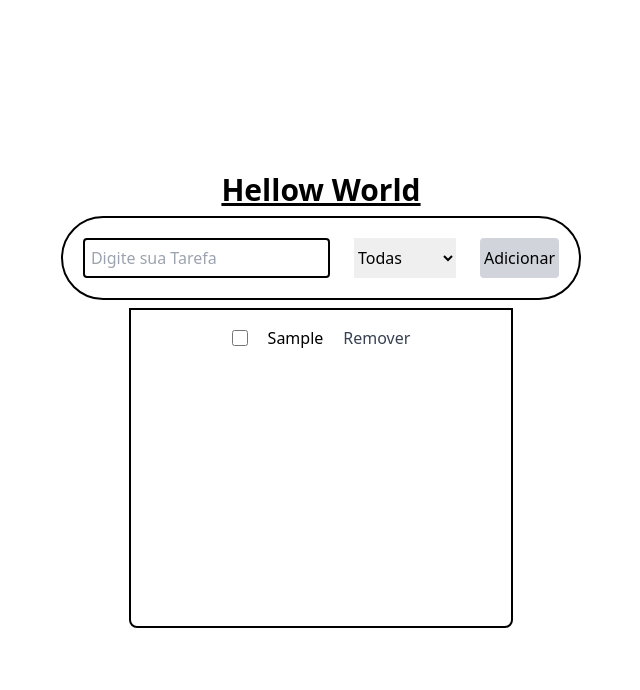
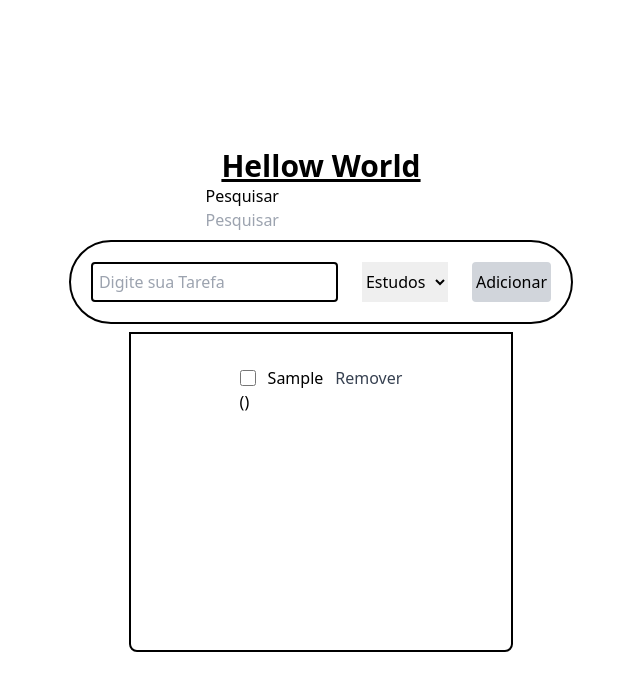
Before and after one commit to LuizFariaPeres/todo-react-avancado, a React (Vite) app in the folder todo-list/: page / in a window 1280 px wide. Both pictures are taken after typing "Sample" into the empty fields and a click on the button "Adicionar". Shown: the top 690 px of the page, without its empty margins (319-959 px from the left). Built offline with nearby package versions, Linux system fonts and the light colour scheme.

Commit message:
Categorias e inicio de sistema de busca

```diff
--- a/todo-list/src/App.jsx
+++ b/todo-list/src/App.jsx
@@ -1,61 +1,17 @@
-import { useEffect, useState } from "react"
-import Tarefa from "./components/Tarefa"
-import useInput from "./hooks/useInput"
+import { useState } from "react"
+import Todo from "./components/Todo"
+import { UseContext } from "./Context/UseContext";
+
 
 export default function App (){
 
-
-  const[list, setList] = useState([])
-  const[filtro, setFiltro] = useState('Todas')
-  const tarefa = useInput();
-
-  const handleSubmit = (e) =>
-    {
-      e.preventDefault();
-      if(tarefa.valor.trim() === ''){
-        alert('Campo obrigatório')
-        return
-      }
-
-      const novaTarefa = {text: tarefa.valor, concluida: false}
-
-      setList([...list, novaTarefa])
-      tarefa.clean();
+  const[busca, setBusca] = useState('');
 
 
-    }
+    return(
+      <UseContext.Provider value={{busca, setBusca}}>
+        <Todo/>
+      </UseContext.Provider>
 
-    const remove = (indexRemove) => {
-      setList(prev => prev.filter((_, index) => index !== indexRemove))
-    }
-
-
-  return(
-    <div className="flex flex-col w-full h-dvh p-6 content-center justify-center items-center">
-        <h1 className="text-3xl font-bold underline">Hellow World</h1>
-
-          <form className="flex flex-rowl m-2 gap-6 p-5 border-solid border-black border-2 rounded-full" onSubmit={handleSubmit}>
-            <input type="text" placeholder="Digite sua Tarefa"
-            className="border-solid border-2 border-black rounded p-1.5"
-            value={tarefa.valor}
-            onChange={tarefa.onChange}
-            />
-            <select name="Filtros" id="marcadas" value={filtro}>
-              <option value="Todas">Todas</option>
-              <option value="Concluídas">Concluídas</option>
-              <option value="Pendentes">Pendentes</option>
-            </select>
-            <button type="submit" className="border-solid border-2 border-none rounded p-1 bg-gray-300">Adicionar</button>
-          </form>
-
-
-        <div className=" relative flex justify-center p-4 w-96 h-80 border-solid border-2 border-black rounded-b-lg overflow-y-auto">
-          <ul className="h-full">
-            {list.map((item, index) =>(
-              <Tarefa key={index} text={item.text} onDelete={()=> remove(index)}/>
-            ))}
-          </ul>
-        </div>
-    </div>
-  )
+    )
 }
--- /dev/null
+++ b/todo-list/src/Context/UseContext.jsx
@@ -0,0 +1,3 @@
+import { createContext, useContext } from "react";
+
+export const UseContext = createContext();
--- /dev/null
+++ b/todo-list/src/components/Search.jsx
@@ -0,0 +1,13 @@
+import useInput from "../hooks/useInput"
+
+export default function Search ({busca, setBusca}){
+    const input = useInput()
+
+    return(
+        <div>
+            <h2>Pesquisar</h2>
+            <input type="text"  value={input.valor} onChange={input.onChange} placeholder="Pesquisar"/>
+
+        </div>
+    )
+}
--- a/todo-list/src/components/Tarefa.jsx
+++ b/todo-list/src/components/Tarefa.jsx
@@ -1,7 +1,7 @@
-import { useState } from "react"
+import { memo, useState } from "react"
 
 
-export default function Tarefa({text, onDelete}){
+function Tarefa({text, category, onDelete}){
 
     const[check, setCheck] = useState(false)
 
@@ -10,9 +10,15 @@ export default function Tarefa({text, onDelete}){
     }
 
     return(
-    <div className="flex gap-5 items-center">
-        <input type="checkbox" className="w-4 h-4" onClick={Click}/><span className={check ? 'text-3x1 line-through text-gray-500' : 'text-3x1 '}>{text}</span>
-        <button className="text-gray-700 hover:text-red-500" onClick={onDelete}>Remover</button>
+    <div className="flex flex-col m-4">
+        <div className="flex items-center gap-3">
+            <input type="checkbox" className="w-4 h-4" onClick={Click}/><p className={check ? 'text-3x1 line-through text-gray-500' : 'text-3x1 '}>{text}</p>
+            <button className="text-gray-700 hover:text-red-500" onClick={onDelete}>Remover</button>
+
+        </div>
+        <p className="text-black">{`(${category})`}</p>
     </div>
     )
 }
+
+export default memo(Tarefa)
--- /dev/null
+++ b/todo-list/src/components/Todo.jsx
@@ -0,0 +1,68 @@
+import {useState } from "react"
+import Tarefa from "./Tarefa"
+import useInput from "../hooks/useInput"
+import Search from "./Search"
+
+export default function Todo (){
+
+
+  const[list, setList] = useState([])
+  const[busca, setBusca] = useState('');
+  const tarefa = useInput();
+  const categoria = useInput()
+
+
+  const handleSubmit = (e) =>
+    {
+      e.preventDefault();
+      console.log(tarefa)
+      console.log(categoria)
+
+      if(tarefa.valor.trim() === ''){
+        alert('Campo obrigatório')
+        return
+      }
+
+      const novaTarefa = {text: tarefa.valor, category: categoria.valor,concluida: false}
+
+      setList([...list, novaTarefa])
+      tarefa.clean();
+
+
+    }
+
+    const remove = (indexRemove) => {
+      setList(prev => prev.filter((_, index) => index !== indexRemove))
+    }
+
+
+  return(
+    <div className="flex flex-col w-full h-dvh p-6 content-center justify-center items-center">
+        <h1 className="text-3xl font-bold underline">Hellow World</h1>
+        <Search busca={busca} setBusca={setBusca}/>
+
+          <form className="flex flex-rowl m-2 gap-6 p-5 border-solid border-black border-2 rounded-full" onSubmit={handleSubmit}>
+            <input type="text" placeholder="Digite sua Tarefa"
+            className="border-solid border-2 border-black rounded p-1.5"
+            value={tarefa.valor}
+            onChange={tarefa.onChange}
+            />
+            <select name="Filtros" id="marcadas" value={categoria.valor} onChange={categoria.onChange}>
+              <option value="Estudos">Estudos</option>
+              <option value="Lazer">Lazer</option>
+              <option value="Trabalho">Trabalho</option>
+            </select>
+            <button type="submit" className="border-solid border-2 border-none rounded p-1 bg-gray-300">Adicionar</button>
+          </form>
+
+
+        <div className=" relative flex justify-center p-4 w-96 h-80 border-solid border-2 border-black rounded-b-lg overflow-y-auto">
+          <ul className="h-full">
+            {list.map((item, index) =>(
+              <Tarefa key={index} text={item.text} category={item.category} onDelete={()=> remove(index)}/>
+            ))}
+          </ul>
+        </div>
+    </div>
+  )
+}
```
